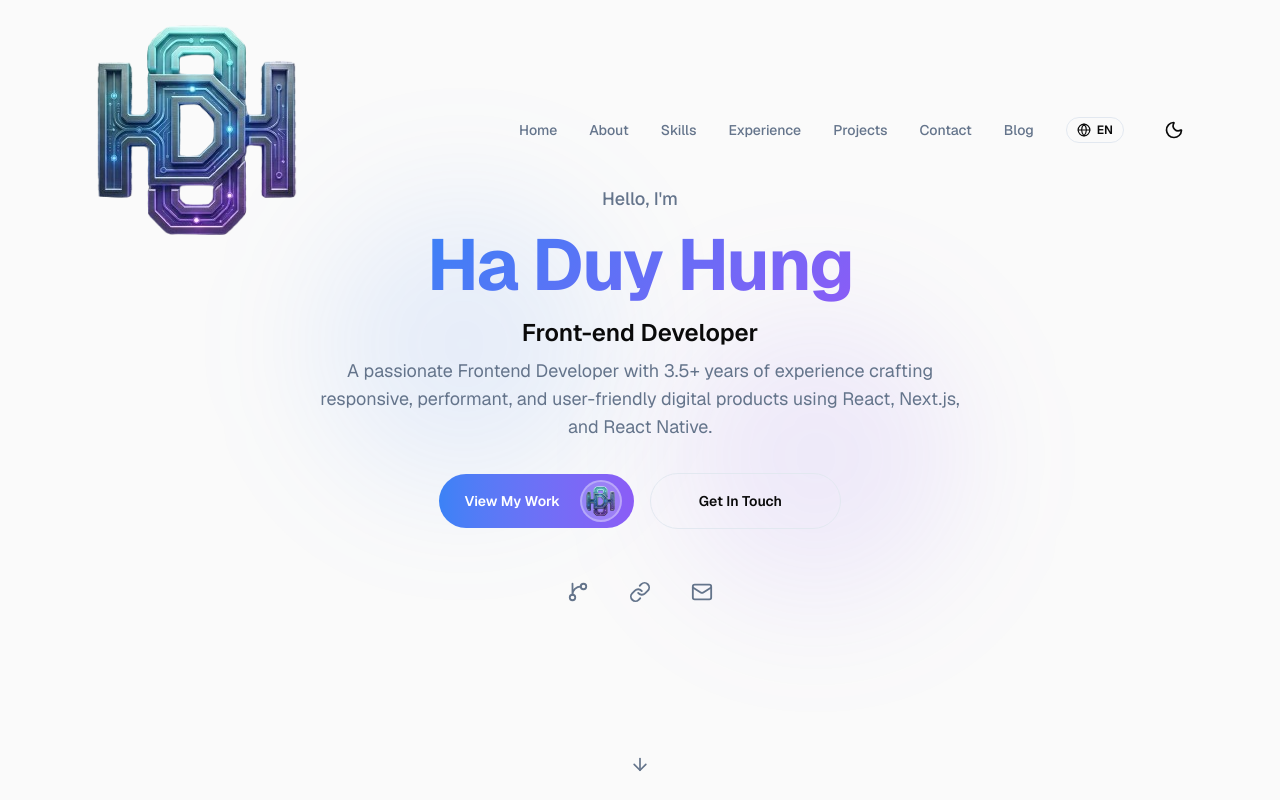
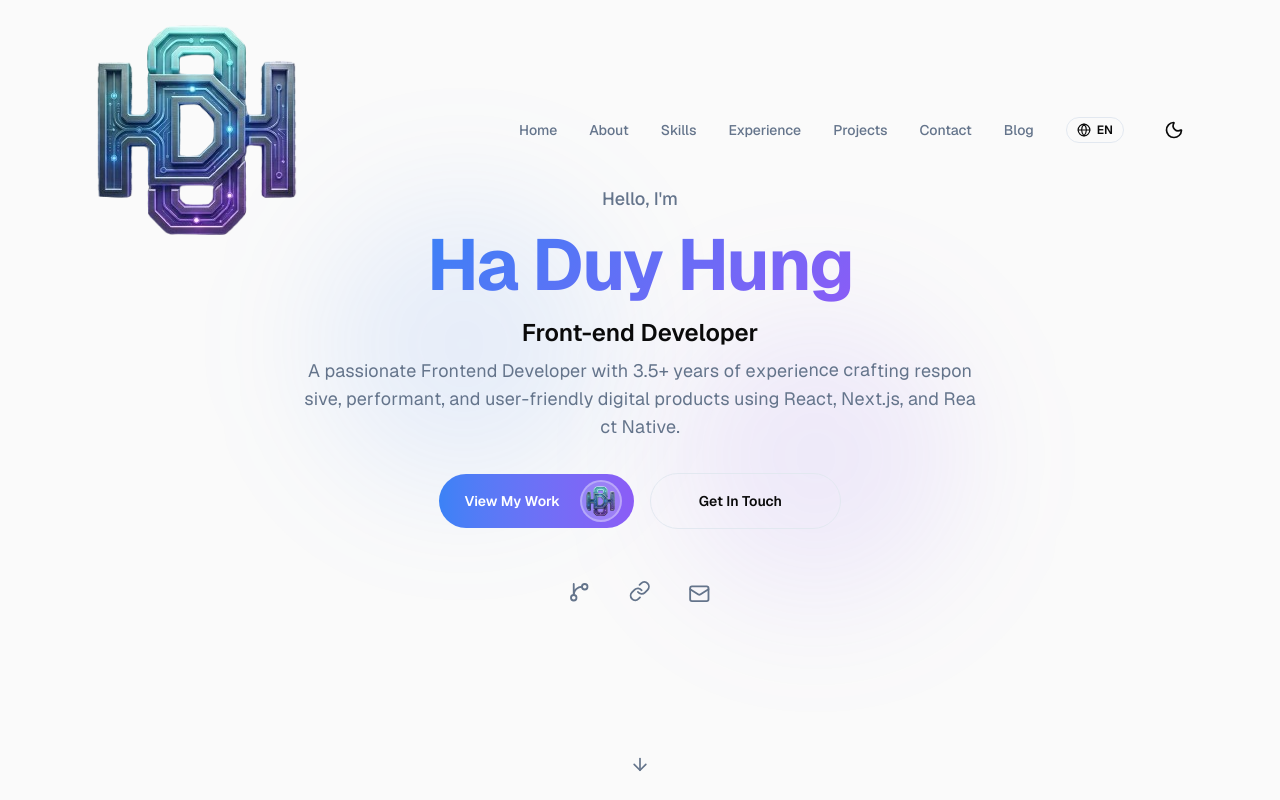
Before and after one commit to haduyhung/my-portfolio, a Next.js app: page /en in a window 1280 px wide. Shown: the top 800 px of the page. Built offline with nearby package versions, Linux system fonts and the light colour scheme.

Commit message:
feat: add locale-based name display, floating social icons, and wave text on description

```diff
--- a/app/components/sections/hero.tsx
+++ b/app/components/sections/hero.tsx
@@ -5,9 +5,13 @@ import { ArrowDown, Mail, GitBranch, Link as LinkIcon } from "lucide-react";
 import { useTranslations } from "next-intl";
 import { PERSONAL_INFO } from "../../constants";
 import { HeroButton } from "../ui/hero-button";
+import { WaveText } from "../ui/wave-text";
+import { useLocale } from "next-intl";
 
 export function Hero() {
   const t = useTranslations("hero");
+  const locale = useLocale();
+  const name = locale === "vi" ? "Hà Duy Hưng" : "Ha Duy Hung";
 
   return (
     <section
@@ -36,7 +40,7 @@ export function Hero() {
           transition={{ duration: 0.5, delay: 0.3 }}
           className="mb-4 text-5xl font-bold tracking-tight sm:text-6xl lg:text-7xl"
         >
-          <span className="gradient-text">{PERSONAL_INFO.name}</span>
+          <span className="gradient-text">{name}</span>
         </motion.h1>
 
         <motion.p
@@ -54,7 +58,7 @@ export function Hero() {
           transition={{ duration: 0.5, delay: 0.5 }}
           className="mx-auto mb-8 max-w-2xl text-lg text-muted-foreground"
         >
-          {t("description")}
+          <WaveText text={t("description")} />
         </motion.p>
 
         <motion.div
@@ -82,31 +86,37 @@ export function Hero() {
           transition={{ duration: 0.5, delay: 0.7 }}
           className="flex items-center justify-center gap-4"
         >
-          <a
+          <motion.a
             href={PERSONAL_INFO.socialLinks.github}
             target="_blank"
             rel="noopener noreferrer"
             className="rounded-full p-3 text-muted-foreground transition-colors hover:bg-secondary hover:text-foreground"
             aria-label="GitHub"
+            animate={{ x: [0, -3, 2, 0], y: [0, -4, 1, 0] }}
+            transition={{ repeat: Infinity, duration: 4.2, ease: "easeInOut" }}
           >
             <GitBranch size={22} />
-          </a>
-          <a
+          </motion.a>
+          <motion.a
             href={PERSONAL_INFO.socialLinks.linkedin}
             target="_blank"
             rel="noopener noreferrer"
             className="rounded-full p-3 text-muted-foreground transition-colors hover:bg-secondary hover:text-foreground"
             aria-label="LinkedIn"
+            animate={{ x: [0, 3, -1, 0], y: [0, 3, -4, 0] }}
+            transition={{ repeat: Infinity, duration: 3.5, ease: "easeInOut" }}
           >
             <LinkIcon size={22} />
-          </a>
-          <a
+          </motion.a>
+          <motion.a
             href={PERSONAL_INFO.socialLinks.email}
             className="rounded-full p-3 text-muted-foreground transition-colors hover:bg-secondary hover:text-foreground"
             aria-label="Email"
+            animate={{ x: [0, 2, -3, 0], y: [0, -3, 2, 0] }}
+            transition={{ repeat: Infinity, duration: 3.8, ease: "easeInOut" }}
           >
             <Mail size={22} />
-          </a>
+          </motion.a>
         </motion.div>
       </div>
 
--- /dev/null
+++ b/app/components/ui/wave-text.tsx
@@ -0,0 +1,78 @@
+"use client";
+
+import { useEffect, useRef, useState, useCallback } from "react";
+import { motion, useAnimation } from "framer-motion";
+
+interface WaveTextProps {
+  text: string;
+  className?: string;
+  interval?: number; // ms between waves
+  waveWidth?: number; // how many chars lift at once
+}
+
+export function WaveText({
+  text,
+  className,
+  interval = 6000,
+  waveWidth = 3,
+}: WaveTextProps) {
+  const [activeWave, setActiveWave] = useState<number>(-1);
+  const timeoutRef = useRef<ReturnType<typeof setTimeout>>();
+
+  const runWave = useCallback(() => {
+    let pos = 0;
+    const len = text.length;
+    const speed = 25;
+
+    const step = () => {
+      setActiveWave(pos);
+      pos++;
+      if (pos <= len) {
+        setTimeout(step, speed);
+      } else {
+        setActiveWave(-1);
+      }
+    };
+
+    step();
+  }, [text]);
+
+  useEffect(() => {
+    const startLoop = () => {
+      runWave();
+      timeoutRef.current = setTimeout(startLoop, interval);
+    };
+
+    timeoutRef.current = setTimeout(startLoop, 5000);
+
+    return () => {
+      if (timeoutRef.current) clearTimeout(timeoutRef.current);
+    };
+  }, [interval, runWave]);
+
+  return (
+    <span className={className}>
+      {text.split("").map((char, i) => {
+        const distFromWave = Math.abs(i - activeWave);
+        const isLifted = activeWave >= 0 && distFromWave < waveWidth;
+        const lift = isLifted
+          ? Math.cos((distFromWave / waveWidth) * (Math.PI / 2)) * -3
+          : 0;
+
+        return (
+          <span
+            key={i}
+            style={{
+              display: "inline-block",
+              transform: `translateY(${lift}px)`,
+              transition: "transform 0.25s ease-out",
+              whiteSpace: char === " " ? "pre" : undefined,
+            }}
+          >
+            {char}
+          </span>
+        );
+      })}
+    </span>
+  );
+}
```
